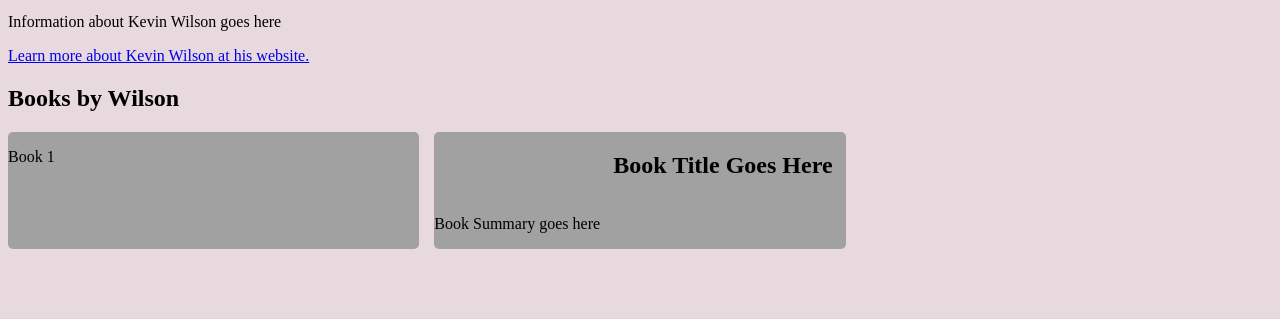
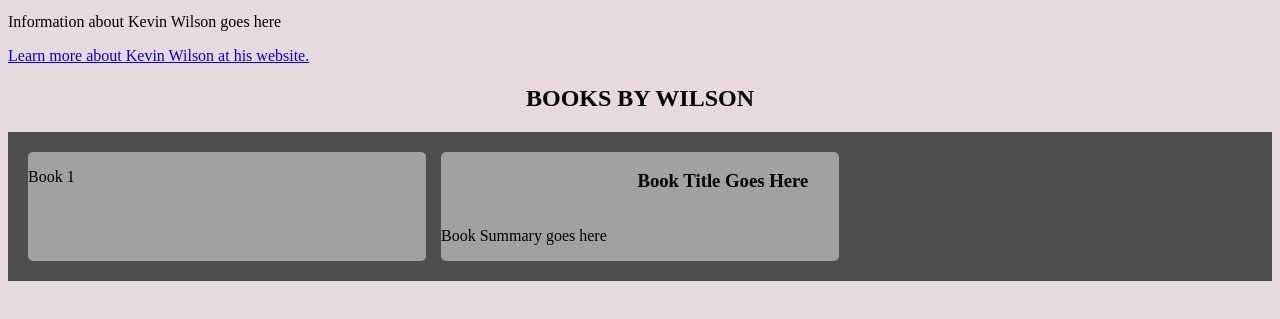
Before and after one commit to 1a4b/TributePage, a plain HTML site: page index.html in a window 1280 px wide. Shown: the part 417-736 px from the top of the page. Drawn offline with Linux system fonts and the light colour scheme.

Commit message:
Changed the title to a class, used on h2 as well. Changed the book header to h3. Changed the book list section to have a grey background with 20px padding.

```diff
--- a/index.html
+++ b/index.html
@@ -7,7 +7,7 @@
                 background-color: #E8D9DF;
             }
 
-            #title {
+            .title {
                 font-family: 'Times New Roman', Times, serif;
                 text-transform: uppercase;
                 text-align: center;
@@ -27,6 +27,8 @@
             }
 
             #book-list {
+                background-color: rgb(78, 78, 78);
+                padding: 20px;
                 display: grid;
                 grid-template-columns: 1fr 1fr 1fr;
                 grid-gap: 15px;
@@ -45,7 +47,7 @@
 </html>
 <body>
     <header>
-        <h1 id="title">Kevin Wilson</h1>
+        <h1 class="title">Kevin Wilson</h1>
     </header>
     <main id="main">
 
@@ -57,7 +59,7 @@
             <p>Information about Kevin Wilson goes here</p>
             <a href="kevinwilson.com" target="_blank" id="tribute-link">Learn more about Kevin Wilson at his website.</a>
         </div>
-        <h2>
+        <h2 class="title">
             Books by Wilson
         </h2>
         <div id="book-list">
@@ -69,7 +71,7 @@
                     <!--Image goes here-->
                 </div>
                 <div class="book-cover">
-                    <h2>Book Title Goes Here</h2>
+                    <h3>Book Title Goes Here</h3>
                 </div>
                 <div class="book-summary">
                     <p>Book Summary goes here</p>
```
